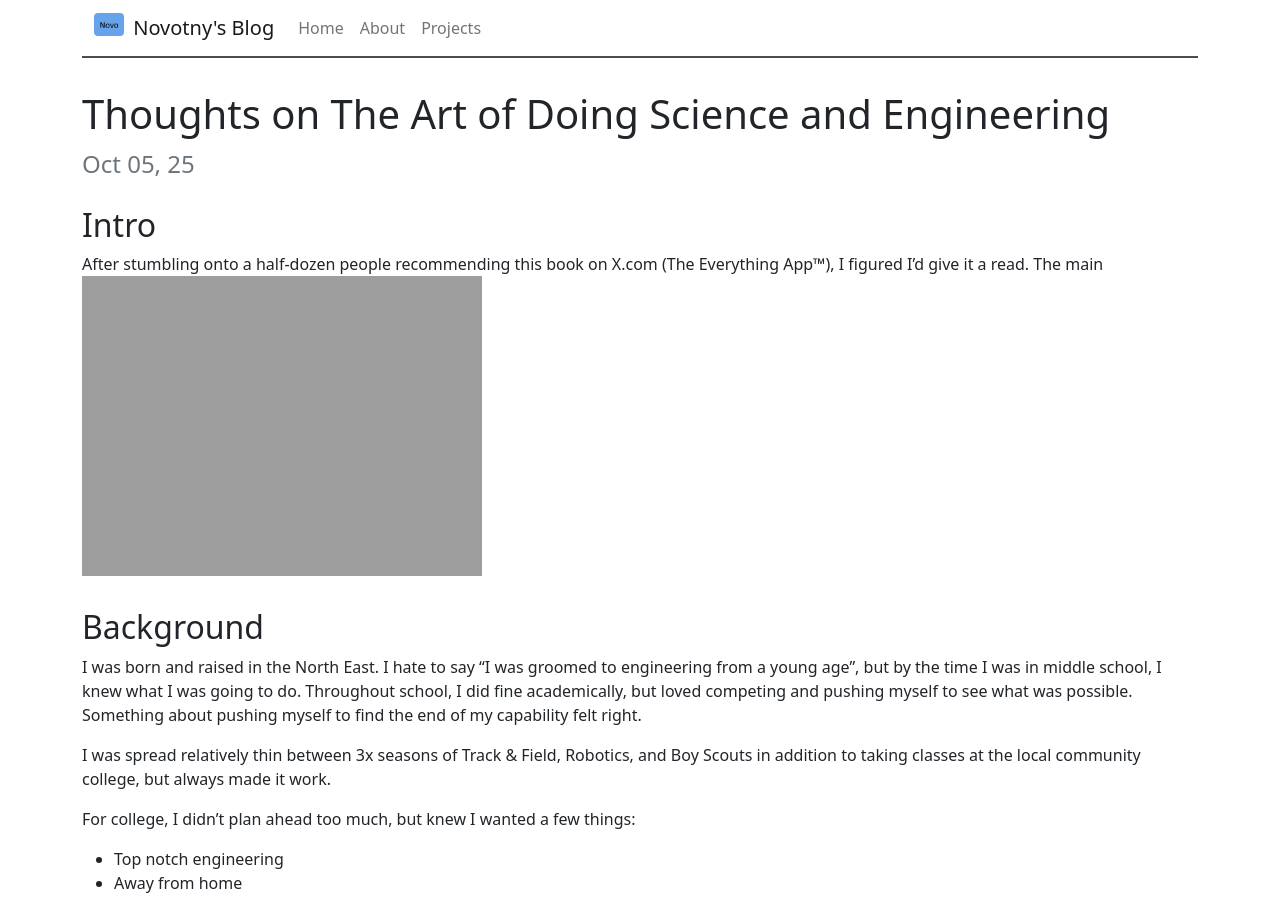
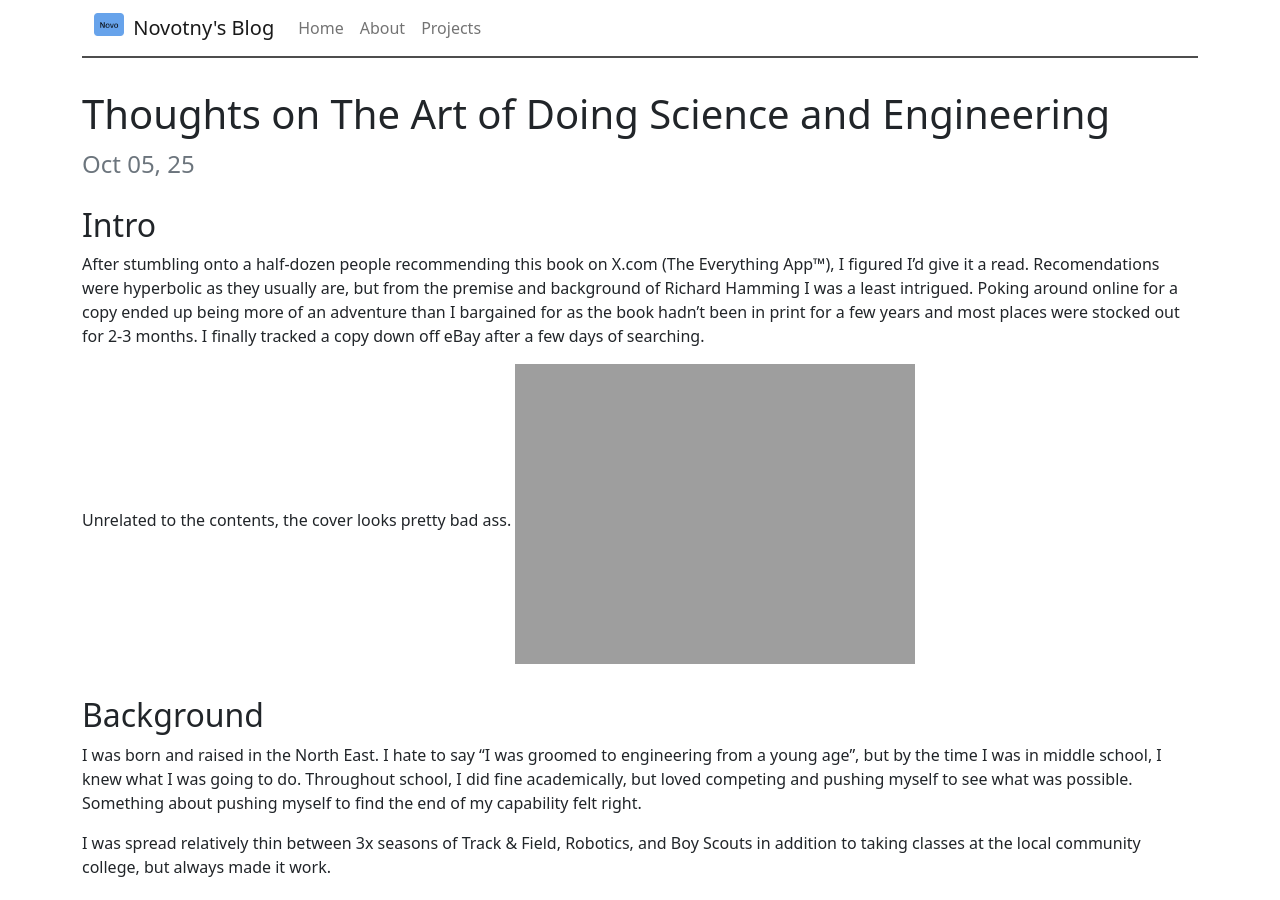
Before and after one commit to andrewnovotny/andrewnovotny.github.io, a Jekyll site: the page built from _posts/2025-10-05-Thoughts on The Art of Doing Science and Engineering.markdown, in a window 1280 px wide and 900 px high. Built offline with Jekyll 4.4.1, drawn with Linux system fonts in a browser that asks for light colours.

Commit message:
Updating image again

```diff
--- a/_posts/2025-10-05-Thoughts on The Art of Doing Science and Engineering.markdown
+++ b/_posts/2025-10-05-Thoughts on The Art of Doing Science and Engineering.markdown
@@ -4,8 +4,12 @@ title: Thoughts on The Art of Doing Science and Engineering
 ---
 
 ## Intro
-After stumbling onto a half-dozen people recommending this book on X.com (The Everything App™), I figured I'd give it a read. The main
-![The Art of Doing Science and Engineering Cover from LibroLabro.com]({{site.baseurl}}/assets/images/ArtofDoingScienceandEngineeringCover.webp =200x "The Art of Doing Science and Engineering Cover from LibroLabro.com")
+After stumbling onto a half-dozen people recommending this book on X.com (The Everything App™), I figured I'd give it a read. Recomendations were hyperbolic as they usually are, but
+from the premise and background of Richard Hamming I was a least intrigued. Poking around online for a copy ended up being more of an adventure than I bargained for as the book
+hadn't been in print for a few years and most places were stocked out for 2-3 months. I finally tracked a copy down off eBay after a few days of searching.
+
+Unrelated to the contents, the cover looks pretty bad ass.
+![The Art of Doing Science and Engineering Cover from LibroLabro.com]({{site.baseurl}}/assets/images/TAODSE_Cover.jpeg =200x "The Art of Doing Science and Engineering Cover from LibroLabro.com")
 
 ## Background
 I was born and raised in the North East. I hate to say "I was groomed to engineering from a young age", but by the time I was in middle school, I knew what I was going to do.
```
Also changed, not shown: assets/images/ArtofDoingScienceandEngineeringCover.webp (deleted), 1 other file.
